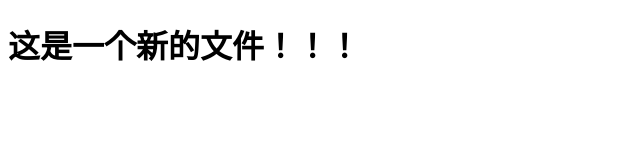
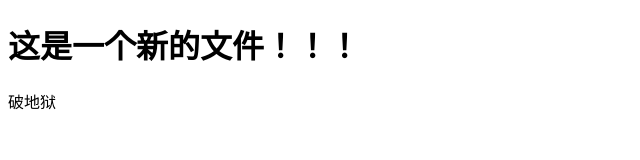
Before and after one commit to 982956727/demo, a plain HTML site: page new.html in a window 1280 px wide. Shown: the full height of the page, 0-640 px from the left. Drawn offline with Linux system fonts and the light colour scheme.

Commit message:
modify new.html

```diff
--- a/new.html
+++ b/new.html
@@ -2,5 +2,6 @@
 <html>
 <body>
   <h1>这是一个新的文件！！！</h1>
+  <p>破地狱</p>
 </body>
 </html>
```
